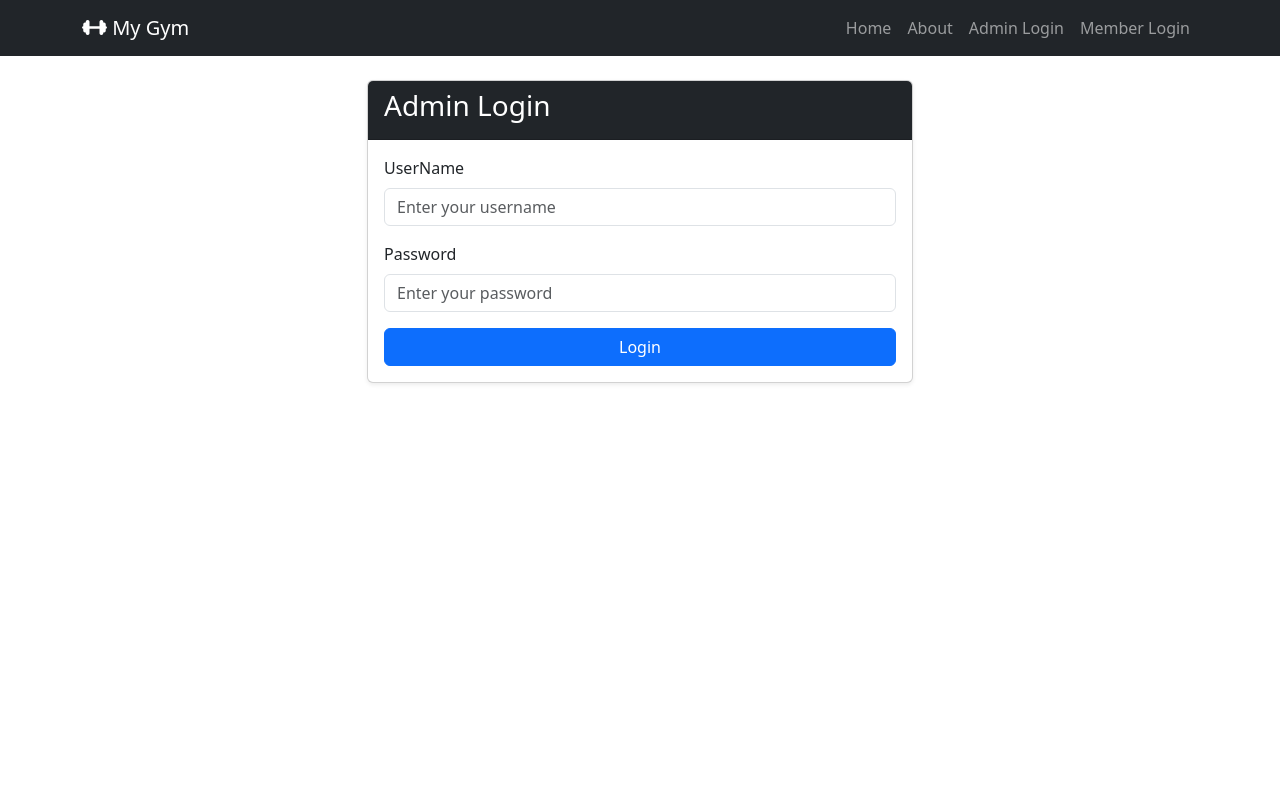
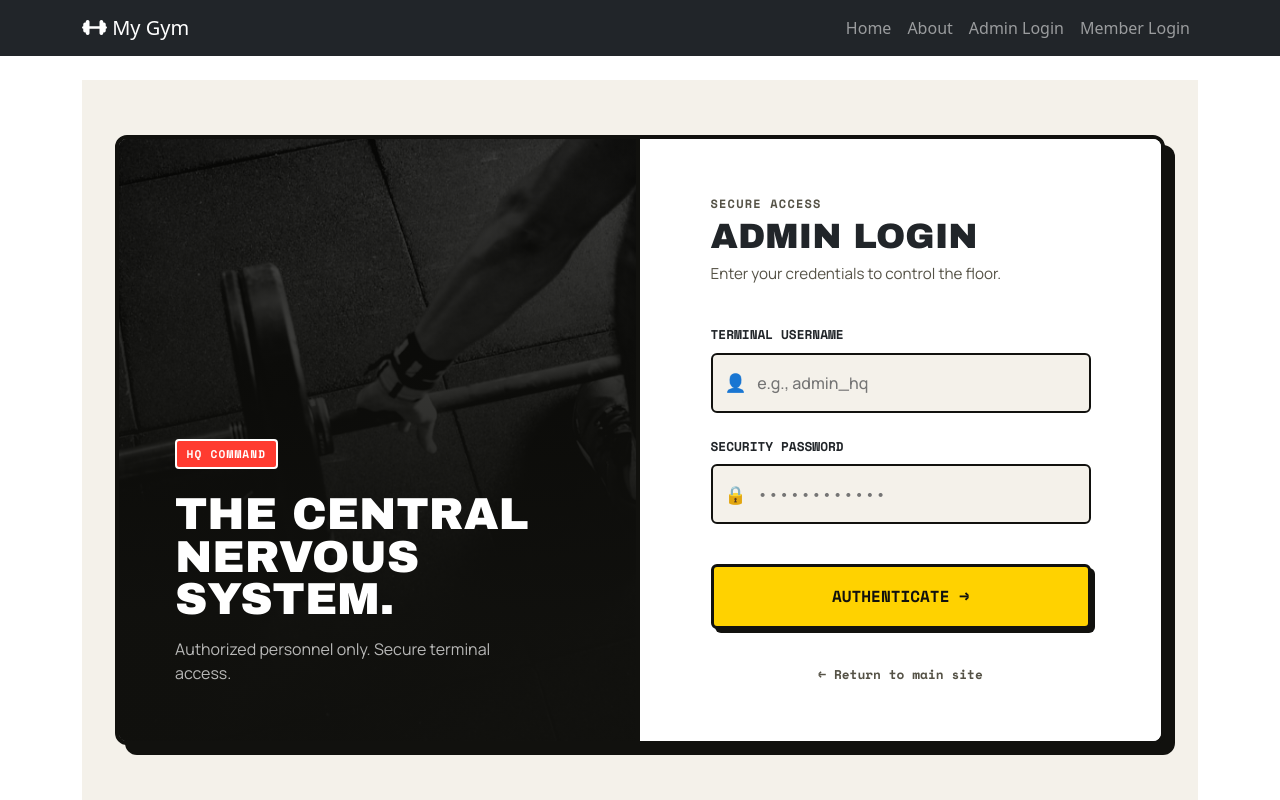
Before and after one commit to aaryan07thakur/GYM_Management_System_Django, a Django app: page /admin-login/ in a window 1280 px wide. Run offline with Django 5.2, Linux system fonts and the light colour scheme; some libraries are stand-ins or nearby versions.

Commit message:
designed admin_login html page and admin css and added image for frontend

```diff
--- a/gymapp/templates/admin_login.html
+++ b/gymapp/templates/admin_login.html
@@ -1,29 +1,73 @@
 {% extends 'base.html' %}
+{% load static %}
+
+{% block css %}
+<link rel="preconnect" href="https://fonts.googleapis.com">
+<link rel="preconnect" href="https://fonts.gstatic.com" crossorigin>
+<link href="https://fonts.googleapis.com/css2?family=Archivo+Black&family=Space+Mono:wght@400;700&family=Manrope:wght@400;500;600;700&display=swap" rel="stylesheet">
+<link rel="stylesheet" href="{% static 'css/admin.css' %}">
+{% endblock %}
 
 {% block content %}
+<div class="login-container">
+    <div class="login-split-card">
 
-    <div class="row justify-content-center">
-        <div class="col-md-6">
-            <div class="card shadow-sm">
-                <div class="card-header bg-dark text-white">
-                    <h3>Admin Login</h3>
+        <!-- left side ko image-->
+        <div class="login-visual-side">
+            <img src="{% static 'images/admin_image.jpeg' %}" alt="Gym Admin Control" class="login-bg-img">
+            <div class="visual-overlay"></div>
+            <div class="visual-content">
+                <span class="admin-badge">HQ COMMAND</span>
+                <h2 class="visual-title">The Central<br>Nervous<br>System.</h2>
+                <p class="visual-subtitle">Authorized personnel only. Secure terminal access.</p>
+            </div>
+        </div>
+
+        <!-- right side ko  -->
+        <div class="login-form-side">
+            <div class="form-wrapper">
+                <div class="form-header">
+                    <span class="form-tag">SECURE ACCESS</span>
+                    <h1 class="form-title">Admin Login</h1>
+                    <p class="form-subtitle">Enter your credentials to control the floor.</p>
                 </div>
-                <div class="card-body">
-                    <form method="post">
-                        {% csrf_token %}
-                        <div class="mb-3">
-                            <label class="form-label">UserName</label>
-                            <input type="text" class="form-control" id="username" placeholder="Enter your username" name="username" required>
+
+                <form method="post" class="neo-form">
+                    {% csrf_token %}
+
+                    {% if messages %}
+                    <div class="form-errors">
+                        {% for message in messages %}
+                            <p class="error-msg">⚠️ {{ message }}</p>
+                        {% endfor %}
+                    </div>
+                    {% endif %}
+
+                    <div class="form-group-custom">
+                        <label for="username" class="custom-label">Terminal Username</label>
+                        <div class="input-wrapper">
+                            <span class="input-icon">👤</span>
+                            <input type="text" class="custom-input" id="username" placeholder="e.g., admin_hq" name="username" required autocomplete="username">
                         </div>
-                        <div class="mb-3">
-                            <label class="form-label">Password</label>
-                            <input type="password" class="form-control" id="password" placeholder="Enter your password" name="password" required>
+                    </div>
+
+                    <div class="form-group-custom">
+                        <label for="password" class="custom-label">Security Password</label>
+                        <div class="input-wrapper">
+                            <span class="input-icon">🔒</span>
+                            <input type="password" class="custom-input" id="password" placeholder="••••••••••••" name="password" required autocomplete="current-password">
                         </div>
-                        <button type="submit" class="btn btn-primary w-100">Login</button>
-                    </form>
+                    </div>
+
+                    <button type="submit" class="btn-login-submit">Authenticate &rarr;</button>
+                </form>
+
+                <div class="form-footer">
+                    <a href="{% url 'home' %}" class="back-link">&larr; Return to main site</a>
                 </div>
             </div>
         </div>
+
     </div>
-
+</div>
 {% endblock %}
--- /dev/null
+++ b/static/css/admin.css
@@ -0,0 +1,288 @@
+/* =========================================================
+   DESIGN SYSTEM VARIABLE TOKENS
+   ========================================================= */
+:root {
+  --bg-main:       #F4F1EA; /* Premium paper background */
+  --text-solid:    #11110E; /* Deep solid ink black */
+  --bg-card:       #FFFFFF; /* Pure crisp white for forms */
+  --color-brand:   #FFD200; /* Energetic cyber gym yellow */
+  --color-border:  #11110E; /* Hard brutalist outer lines */
+  --text-muted:    #555246; /* Legible dark gray */
+  --font-heading:  'Archivo Black', sans-serif;
+  --font-mono:     'Space Mono', monospace;
+  --font-sans:     'Manrope', sans-serif;
+}
+
+.login-container {
+  min-height: calc(100vh - 80px); /* Adjust based on your navbar height */
+  display: flex;
+  align-items: center;
+  justify-content: center;
+  background-color: var(--bg-main);
+  padding: 2rem 1rem;
+  font-family: var(--font-sans);
+}
+
+/* =========================================================
+   SPLIT CARD LAYOUT
+   ========================================================= */
+.login-split-card {
+  display: grid;
+  grid-template-columns: 1fr 1fr;
+  width: 100%;
+  max-width: 1050px;
+  background: var(--bg-card);
+  border: 4px solid var(--color-border);
+  border-radius: 12px;
+  box-shadow: 10px 10px 0px var(--color-border);
+  overflow: hidden;
+}
+
+/* left side Visual Content */
+.login-visual-side {
+  position: relative;
+  display: flex;
+  flex-direction: column;
+  justify-content: flex-end;
+  padding: 3.5rem;
+  min-height: 500px;
+  background-color: var(--text-solid);
+  border-right: 4px solid var(--color-border);
+}
+
+.login-bg-img {
+  position: absolute;
+  top: 0; left: 0;
+  width: 100%; height: 100%;
+  object-fit: cover;
+  filter: grayscale(100%) contrast(120%) brightness(50%);
+  z-index: 1;
+}
+
+.visual-overlay {
+  position: absolute;
+  top: 0; left: 0;
+  width: 100%; height: 100%;
+  background: linear-gradient(to top, rgba(17,17,14,0.95) 20%, rgba(17,17,14,0.4));
+  z-index: 2;
+}
+
+.visual-content {
+  position: relative;
+  z-index: 3;
+  color: #FFFFFF;
+}
+
+.admin-badge {
+  display: inline-block;
+  font-family: var(--font-mono);
+  font-size: 0.7rem;
+  font-weight: 700;
+  letter-spacing: 0.1em;
+  background: #FF3B30; /* Alert Red for security alert vibe */
+  color: #fff;
+  padding: 0.3rem 0.6rem;
+  border: 2px solid #fff;
+  border-radius: 4px;
+  margin-bottom: 1.5rem;
+}
+
+.visual-title {
+  font-family: var(--font-heading);
+  text-transform: uppercase;
+  font-size: clamp(2rem, 3.5vw, 3rem);
+  line-height: 0.95;
+  margin-bottom: 1rem;
+}
+
+.visual-subtitle {
+  font-size: 1rem;
+  color: rgba(255, 255, 255, 0.7);
+  max-width: 35ch;
+  margin: 0;
+}
+
+/* right side Login Form Content */
+.login-form-side {
+  display: flex;
+  align-items: center;
+  justify-content: center;
+  padding: 3.5rem;
+  background-color: var(--bg-card);
+}
+
+.form-wrapper {
+  width: 100%;
+  max-width: 380px;
+}
+
+.form-header {
+  margin-bottom: 2.5rem;
+}
+
+.form-tag {
+  font-family: var(--font-mono);
+  font-size: 0.75rem;
+  font-weight: 700;
+  color: var(--text-muted);
+  letter-spacing: 0.1em;
+  display: block;
+  margin-bottom: 0.4rem;
+}
+
+.form-title {
+  font-family: var(--font-heading);
+  text-transform: uppercase;
+  font-size: 2.2rem;
+  line-height: 1;
+  margin-bottom: 0.5rem;
+}
+
+.form-subtitle {
+  color: var(--text-muted);
+  font-size: 0.95rem;
+  margin: 0;
+}
+
+/* Error Alerts */
+.form-errors {
+  background: #FFEBEB;
+  border: 2px solid #FF3B30;
+  padding: 0.8rem 1rem;
+  border-radius: 6px;
+  margin-bottom: 1.5rem;
+}
+
+.error-msg {
+  color: #FF3B30;
+  font-size: 0.9rem;
+  font-weight: 600;
+  margin: 0;
+}
+
+/* =========================================================
+   NEO-BRUTALIST INPUT FIELDS
+   ========================================================= */
+.form-group-custom {
+  margin-bottom: 1.5rem;
+}
+
+.custom-label {
+  display: block;
+  font-family: var(--font-mono);
+  font-size: 0.8rem;
+  font-weight: 700;
+  margin-bottom: 0.5rem;
+  text-transform: uppercase;
+}
+
+.input-wrapper {
+  position: relative;
+  display: flex;
+  align-items: center;
+}
+
+.input-icon {
+  position: absolute;
+  left: 14px;
+  font-size: 1.1rem;
+  user-select: none;
+  pointer-events: none;
+}
+
+.custom-input {
+  width: 100%;
+  padding: 1rem 1rem 1rem 2.8rem;
+  font-family: var(--font-sans);
+  font-size: 1rem;
+  font-weight: 500;
+  color: var(--text-solid);
+  background: var(--bg-main);
+  border: 2.5px solid var(--color-border);
+  border-radius: 6px;
+  transition: all 0.15s ease;
+}
+
+.custom-input:focus {
+  outline: none;
+  background: #FFF;
+  box-shadow: 4px 4px 0px var(--color-brand);
+  transform: translate(-2px, -2px);
+}
+
+/* Button UI */
+.btn-login-submit {
+  width: 100%;
+  font-family: var(--font-mono);
+  font-weight: 700;
+  font-size: 1rem;
+  text-transform: uppercase;
+  padding: 1.1rem;
+  margin-top: 1rem;
+  background: var(--color-brand);
+  color: var(--text-solid);
+  border: 3px solid var(--color-border);
+  border-radius: 6px;
+  cursor: pointer;
+  box-shadow: 4px 4px 0px var(--color-border);
+  transition: all 0.12s ease-in-out;
+}
+
+.btn-login-submit:hover {
+  transform: translate(-2px, -2px);
+  box-shadow: 6px 6px 0px var(--color-border);
+  background: #FFF;
+}
+
+.btn-login-submit:active {
+  transform: translate(2px, 2px);
+  box-shadow: 0px 0px 0px var(--color-border);
+}
+
+.form-footer {
+  margin-top: 2rem;
+  text-align: center;
+}
+
+.back-link {
+  font-family: var(--font-mono);
+  font-size: 0.8rem;
+  color: var(--text-muted);
+  text-decoration: none;
+  font-weight: 700;
+}
+
+.back-link:hover {
+  color: var(--text-solid);
+  text-decoration: underline;
+}
+
+/* =========================================================
+   RESPONSIVE LAYOUT MEDIA QUERIES
+   ========================================================= */
+@media (max-width: 850px) {
+  .login-split-card {
+    grid-template-columns: 1fr;
+    max-width: 480px;
+  }
+
+  .login-visual-side {
+    display: none; /* Mobile ma thorai space lina image ghatau nu par x  */
+  }
+
+  .login-form-side {
+    padding: 3rem 2rem;
+  }
+}
+
+@media (max-width: 480px) {
+  .login-container {
+    padding: 1rem 0.5rem;
+  }
+  .login-form-side {
+    padding: 2.5rem 1.2rem;
+  }
+  .form-title {
+    font-size: 1.8rem;
+  }
+}
```
Also changed, not shown: static/images/admin_image.jpeg (added).
